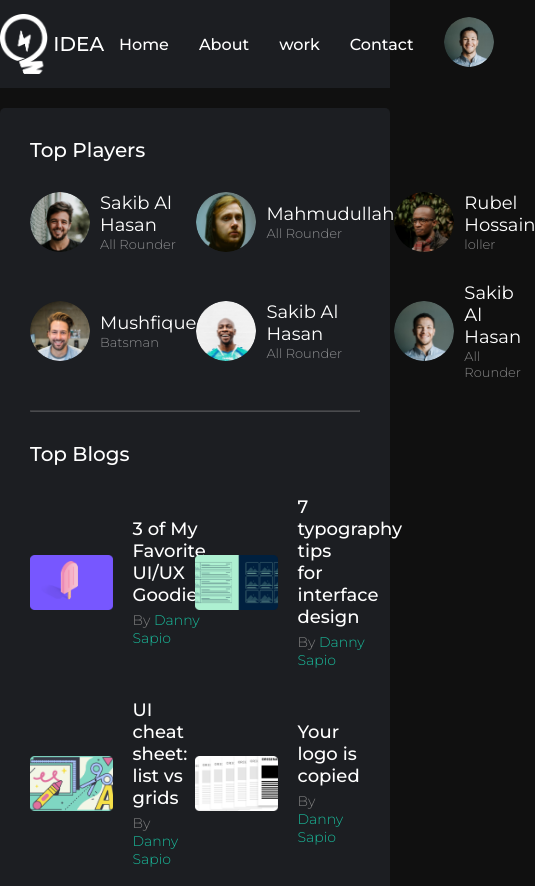
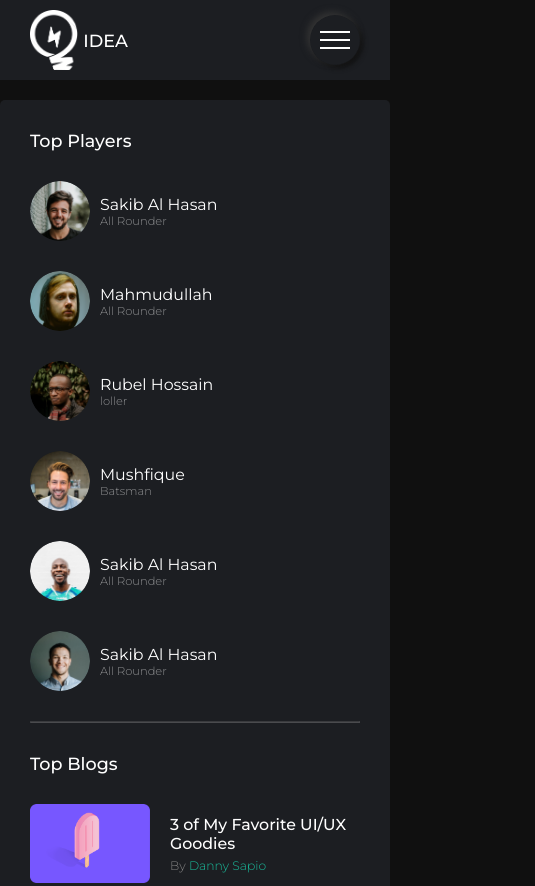
Before and after one commit to Khayruls-Code/Leader-Board, a plain HTML site: page index.html in a window 390 px wide. Shown: the top 886 px of the page, 535 px wide, since content can reach past the window. Drawn offline with Linux system fonts and the light colour scheme.

Commit message:
responsive design added

```diff
--- a/index.html
+++ b/index.html
@@ -11,22 +11,25 @@
 <body>
     <header>
         <nav>
+            <div class="humberger">
+                <div class="bar"></div>
+            </div>
             <div class="logo">
                 <img src="images/icons/logo.png" alt="">
                 <span>IDEA</span>
             </div>
             <ul>
-                <li><a href="#">Home</a></li>
+                <li><a href="#home">Home</a></li>
                 <li><a href="#">About</a></li>
-                <li><a href="#">work</a></li>
-                <li><a href="#">Contact</a></li>
+                <li><a href="#courses">Courses</a></li>
+                <li><a href="#contact">Contact</a></li>
                 <li><a href="#"><img src="images/players/player-5.png" alt=""></a></li>
             </ul>
         </nav>
     </header>
     <main>
         <section class="container">
-            <div class="player-blog">
+            <div class="player-blog" id="home">
                 <div class="title">
                     <h1>Top Players</h1>
                 </div>
@@ -113,7 +116,7 @@
 
         <!-- --------course-section start---------- -->
         <section class="container">
-            <div class="courses">
+            <div class="courses" id="courses">
                 <div class="title">
                     <h1>Popular Courses</h1>
                 </div>
@@ -179,7 +182,7 @@
 
         <!-- ----------contact-section----------- -->
         <section class="container">
-            <div class="contact">
+            <div class="contact" id="contact">
                 <div class="title">
                     <h1>Get In Touch</h1>
                 </div>
@@ -230,5 +233,6 @@
         </div>
     </footer>
     <!-- ----------footer---------- -->
+<script src="main.js"></script>
 </body>
 </html>
--- /dev/null
+++ b/main.js
@@ -0,0 +1,5 @@
+const humberger = document.querySelector('.humberger')
+const menubar = document.querySelector('header nav ul')
+humberger.addEventListener('click',()=>{
+    menubar.classList.toggle('showMenu');
+})
--- a/style.css
+++ b/style.css
@@ -6,6 +6,7 @@
 }
 html{
     font-size: 62.5%;
+    scroll-behavior: smooth;
 }
 body{
     font-family: 'Montserrat', sans-serif;
@@ -32,6 +33,9 @@ li{
 header{
     width: 100%;
     background: var(--sectio-bg-color);
+    position: sticky;
+    top: 0;
+    left: 0;
 }
 header nav{
     width: 100%;
@@ -41,6 +45,44 @@ header nav{
     align-items: center;
     justify-content: space-between;
     padding: 10px 0;
+}
+.humberger{
+    width: 50px;
+    height: 50px;
+    border-radius: 50%;
+    /* border: 1px solid #fff; */
+    position: absolute;
+    right: 30px;
+    top: 15px;
+    display: none;
+    align-items: center;
+    justify-content: center;
+    box-shadow: -3px -3px 7px #343434 , 3px 3px 5px #111;
+    cursor: pointer;
+}
+.humberger .bar{
+    width: 30px;
+    height: 2px;
+    background: #fff;
+    position: relative;
+}
+.humberger .bar::before{
+    content: '';
+    position: absolute;
+    width: 100%;
+    height: 100%;
+    background: #fff;
+    left: 0;
+    top: -8px;
+}
+.humberger .bar::after{
+    content: '';
+    position: absolute;
+    width: 100%;
+    height: 100%;
+    background: #fff;
+    left: 0;
+    bottom: -8px;
 }
 .logo{
     display: flex;
@@ -338,3 +380,61 @@ footer{
     color: var(--link-color);
 }
 /* ----------footer------- */
+
+
+/* ----------responsive------- */
+@media(max-width:850px){
+    .course{
+        flex-basis: 45%;
+        margin-bottom: 30px;
+    }
+}
+@media(max-width:768px){
+    .course{
+        flex-basis: 80%;
+    }
+    header nav{
+        padding: 10px 30px;
+        position: relative;
+        z-index: 101;
+    }
+    header nav ul{
+        display: block;
+        background: #101010;
+        position: absolute;
+        width: 200px;
+        top: 80px;
+        right: 0;
+        z-index: 100;
+        height: 0;
+        overflow: hidden;
+        transition: 0.5s ease height;
+    }
+    header nav ul.showMenu{
+        height: 300px;
+    }
+    header nav ul li{
+        padding: 10px 0;
+    }
+    .humberger{
+        display: flex;
+    }
+    .players{
+        grid-template-columns: repeat(2,1fr);
+    }
+    .blogs{
+        grid-template-columns: repeat(1,1fr);
+    }
+    html{
+        font-size: 58%;
+    }
+}
+@media(max-width:520px){
+    .players{
+        grid-template-columns: repeat(1,1fr);
+    }
+    html{
+        font-size: 55%;
+    }
+}
+/* ----------responsive------- */
```
